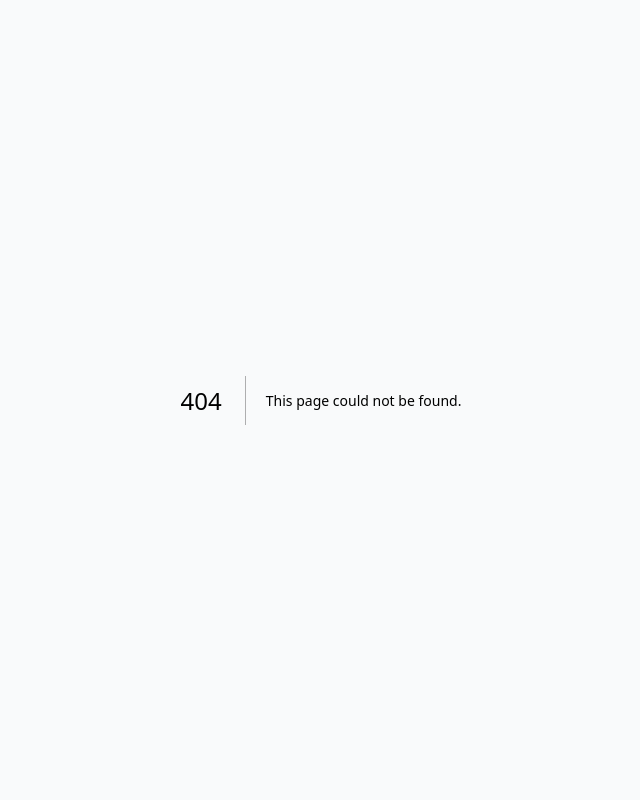
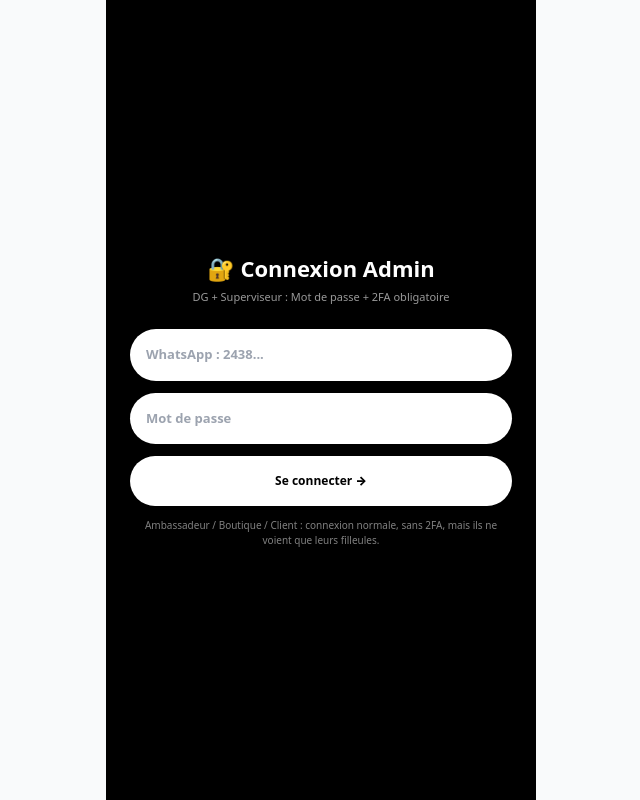
Before and after one commit to kongolokelvin47-cmd/Wenze-pwa, a Next.js app: page /admin/connexion in a window 1280 px wide. Before the commit this address had no page. Shown: the whole page, without its empty margins (319-959 px from the left). Built offline with nearby package versions, Linux system fonts and the light colour scheme.

Commit message:
Implement admin login with 2FA functionality

```diff
--- /dev/null
+++ b/app/admin/connexion/page.tsx
@@ -0,0 +1,70 @@
+"use client";
+import { useState } from "react";
+import { useRouter } from "next/navigation";
+import { roleDe, doitFaire2FA, genererCode2FA } from "@/lib/admin";
+export const dynamic = "force-dynamic";
+function cleanWa(n: any) { return (n || "").toString().replace(/[^0-9]/g, "").replace(/^0+/, ""); }
+function lire(cle: string): any[] { try { return JSON.parse(localStorage.getItem(cle) || "[]"); } catch { return []; } }
+
+export default function ConnexionAdmin() {
+  const router = useRouter();
+  const [wa, setWa] = useState(""); const [mdp, setMdp] = useState("");
+  const [etape, setEtape] = useState<"login" | "2fa">("login");
+  const [code2FA, setCode2FA] = useState(""); const [codeAttendu, setCodeAttendu] = useState("");
+  const [compteTrouve, setCompteTrouve] = useState<any>(null);
+  const [tentatives, setTentatives] = useState(0);
+
+  const seConnecter = () => {
+    const users = lire("wenze_all_users");
+    const u = users.find((x: any) => cleanWa(x.ownerWhatsapp || x.whatsapp) === cleanWa(wa));
+    if (!u) return alert("Compte introuvable. Vérifie ton WhatsApp.");
+    if (u.statutCompte === "supprime") return alert("Compte supprimé définitivement.");
+    if (u.statutCompte === "suspendu") return alert("Compte suspendu. Contacte le DG.");
+    // Mot de passe : si tu n'as pas encore de système mdp, on accepte le code WENZE-... ou "1234" pour test, sinon compare
+    if (u.motDePasse && u.motDePasse !== mdp) return alert("Mot de passe incorrect.");
+    const r = roleDe(u);
+    if (!r) return alert("Tu n'es pas admin.");
+    setCompteTrouve(u);
+    if (doitFaire2FA(u)) {
+      const code = genererCode2FA();
+      setCodeAttendu(code);
+      // EN VRAI : tu envoies ce code par WhatsApp / Email via ton API. Pour test, on l'affiche.
+      alert(`🔐 Code 2FA DG / Superviseur : ${code}\n\nEn production, ce code part par WhatsApp, il ne s'affiche pas ici.`);
+      setEtape("2fa");
+    } else {
+      localStorage.setItem("wenze_session", JSON.stringify(u));
+      router.replace("/admin");
+    }
+  };
+  const verifier2FA = () => {
+    if (code2FA.trim() !== codeAttendu) {
+      const t = tentatives + 1; setTentatives(t);
+      if (t >= 3) { alert("3 erreurs. Compte bloqué 30 min. Alerte envoyée au DG."); setEtape("login"); setTentatives(0); return; }
+      return alert(`Code incorrect. Il te reste ${3 - t} tentative(s).`);
+    }
+    localStorage.setItem("wenze_session", JSON.stringify(compteTrouve));
+    localStorage.setItem("wenze_2fa_ok", JSON.stringify({ wa: cleanWa(compteTrouve.ownerWhatsapp || compteTrouve.whatsapp), date: new Date().toISOString() }));
+    router.replace("/admin");
+  };
+  return (
+    <div className="max-w-[430px] mx-auto min-h-screen bg-black text-white p-6 flex flex-col justify-center">
+      <h1 className="font-black text-[22px] text-center">🔐 Connexion Admin</h1>
+      <p className="text-[11px] text-white/60 text-center mt-1">DG + Superviseur : Mot de passe + 2FA obligatoire</p>
+      {etape === "login" ? (
+        <div className="space-y-3 mt-6">
+          <input value={wa} onChange={(e) => setWa(e.target.value)} placeholder="WhatsApp : 2438..." className="w-full bg-white text-black rounded-full px-4 py-4 font-bold text-[13px] outline-none" />
+          <input value={mdp} onChange={(e) => setMdp(e.target.value)} type="password" placeholder="Mot de passe" className="w-full bg-white text-black rounded-full px-4 py-4 font-bold text-[13px] outline-none" />
+          <button onClick={seConnecter} className="w-full bg-white text-black py-4 rounded-full font-black text-[12px]">Se connecter →</button>
+          <p className="text-[10px] text-white/50 text-center">Ambassadeur / Boutique / Client : connexion normale, sans 2FA, mais ils ne voient que leurs filleules.</p>
+        </div>
+      ) : (
+        <div className="space-y-3 mt-6">
+          <p className="text-center font-bold text-[13px]">📱 Entre le code 6 chiffres reçu par WhatsApp</p>
+          <input value={code2FA} onChange={(e) => setCode2FA(e.target.value)} placeholder="000000" maxLength={6} className="w-full bg-white text-black rounded-full px-4 py-4 font-black text-[20px] text-center tracking-[10px] outline-none" />
+          <button onClick={verifier2FA} className="w-full bg-white text-black py-4 rounded-full font-black text-[12px]">Vérifier le code 2FA</button>
+          <button onClick={() => setEtape("login")} className="w-full py-2 text-[11px] text-white/60">← Retour</button>
+        </div>
+      )}
+    </div>
+  );
+}
```
